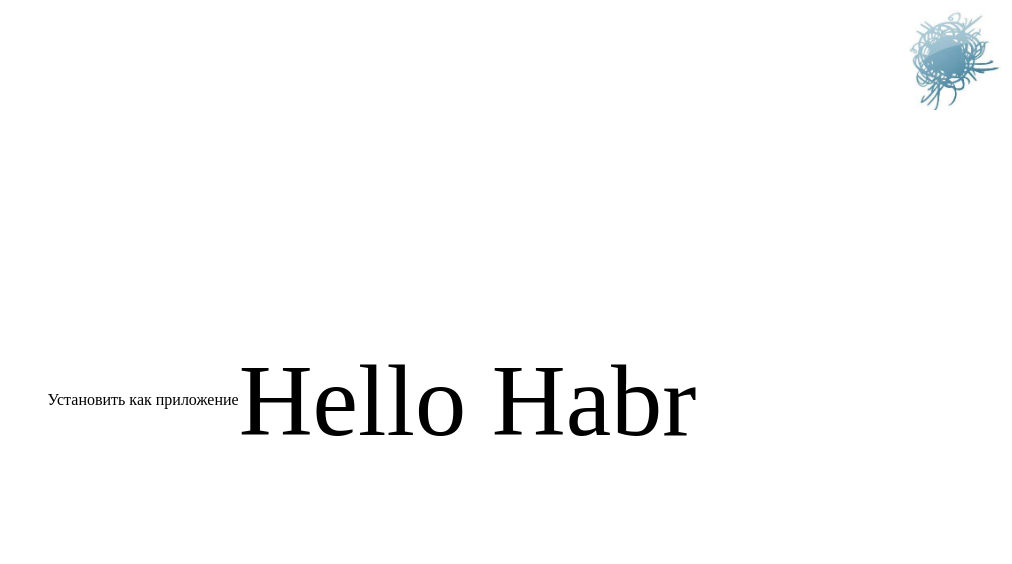
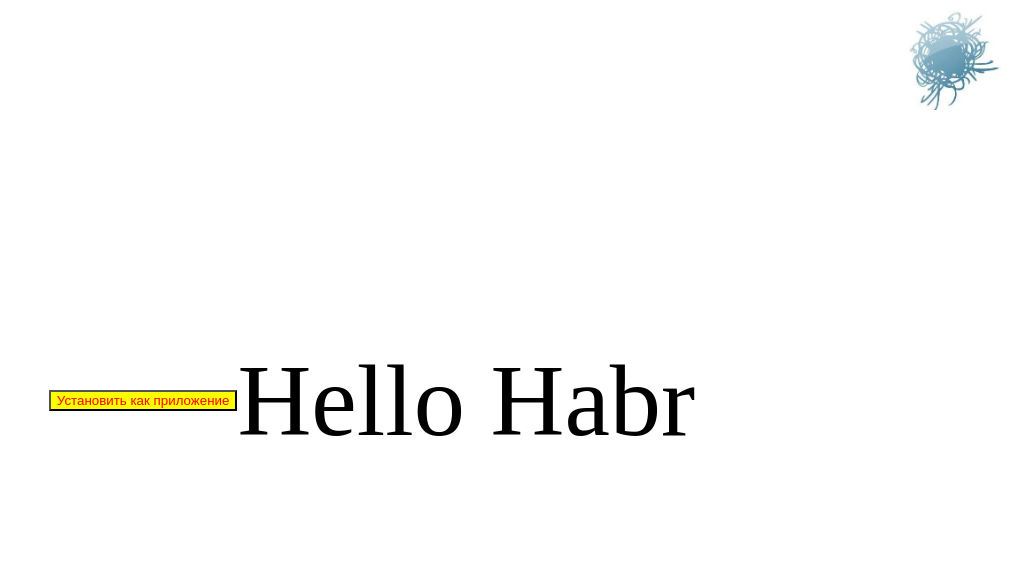
Before and after one commit to vademichev/vademichev.github.io, a plain HTML site: page index.html in a window 1280 px wide. Shown: the whole page, without its empty margins (268-1280 px from the left). Drawn offline with Linux system fonts and the light colour scheme; a web font is replaced by a local one.

Commit message:
Update index.html

```diff
--- a/index.html
+++ b/index.html
@@ -22,7 +22,7 @@
             });
             // javascript
             window.addEventListener('load', function(){
-                const installApp = document.getElementById('installInstuctions');
+                const installApp = document.getElementById('installApp');
                 installApp.addEventListener('click', async () =>
                 {
                       if (deferredPrompt !== null)
@@ -39,7 +39,7 @@
 
         </script>
         <style>
-            #installInstructions {
+            #installApp {
                     display: none;
                     background-color: yellow;
                     height: fit-content;
@@ -47,14 +47,14 @@
                     color:red;
             }
             @media (display-mode: browser) {
-                    #installInstructions {
+                    #installApp {
                     display: block;
                 }
             }
         </style>
     </head>
     <body>
-        <div id="installInstuctions"> Установить как приложение </div>
+        <button id="installApp">Установить как приложение</button>
         <div class="center">
             <p id="text"></p>
         </div>
```
